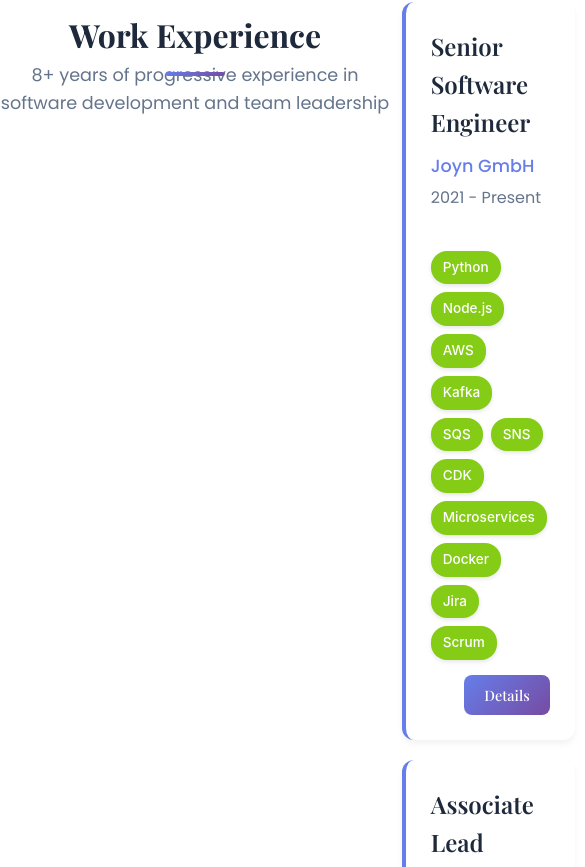
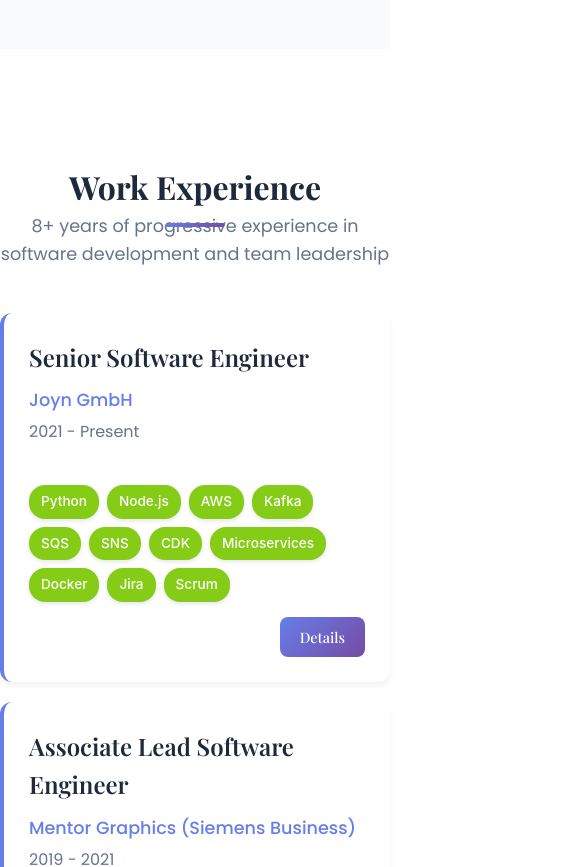
Before and after one commit to battact/cv, a React (Vite) app: page / in a window 390 px wide. Shown: the part 1573-2440 px from the top of the page, 585 px wide, since content can reach past the window. Built offline with nearby package versions, Linux system fonts and the light colour scheme.

Commit message:
* still try to fix mobile layout

```diff
--- a/src/App.css
+++ b/src/App.css
@@ -1054,6 +1054,7 @@
   /* Stack alternating layout on tablet */
   .section-content {
     grid-template-columns: 1fr;
+    grid-template-areas: "header" "content";
     gap: 4%;
     padding: 6% 5% 4% 5%;
   }
@@ -1061,6 +1062,15 @@
   .section-header {
     order: -1;
     text-align: center;
+    grid-area: header;
+  }
+
+  .about-content,
+  .experience-list,
+  .skills-icons-grid,
+  .education-list,
+  .contact-content {
+    grid-area: content;
   }
 }
 
@@ -1117,12 +1127,23 @@
   }
 
   .section-content {
+    grid-template-columns: 1fr;
+    grid-template-areas: "header" "content";
     padding: 6% 2% 4% 2%;
     gap: 3%;
   }
 
   .section-header {
     text-align: center;
+    grid-area: header;
+  }
+
+  .about-content,
+  .experience-list,
+  .skills-icons-grid,
+  .education-list,
+  .contact-content {
+    grid-area: content;
   }
 
   .section-header h2::after {
@@ -1201,6 +1222,8 @@
   }
 
   .section-content {
+    grid-template-columns: 1fr;
+    grid-template-areas: "header" "content";
     padding: 3% 1% 2% 1%;
     gap: 2%;
     width: 100%;
@@ -1334,6 +1357,24 @@
     padding-right: 0 !important;
     box-sizing: border-box;
   }
+
+  .section-content {
+    grid-template-columns: 1fr !important;
+    grid-template-areas: "header" "content" !important;
+    gap: 2% !important;
+  }
+
+  .section-header {
+    grid-area: header !important;
+  }
+
+  .about-content,
+  .experience-list,
+  .skills-icons-grid,
+  .education-list,
+  .contact-content {
+    grid-area: content !important;
+  }
   .btn {
     width: 60% !important;
     max-width: 120px !important;
```
